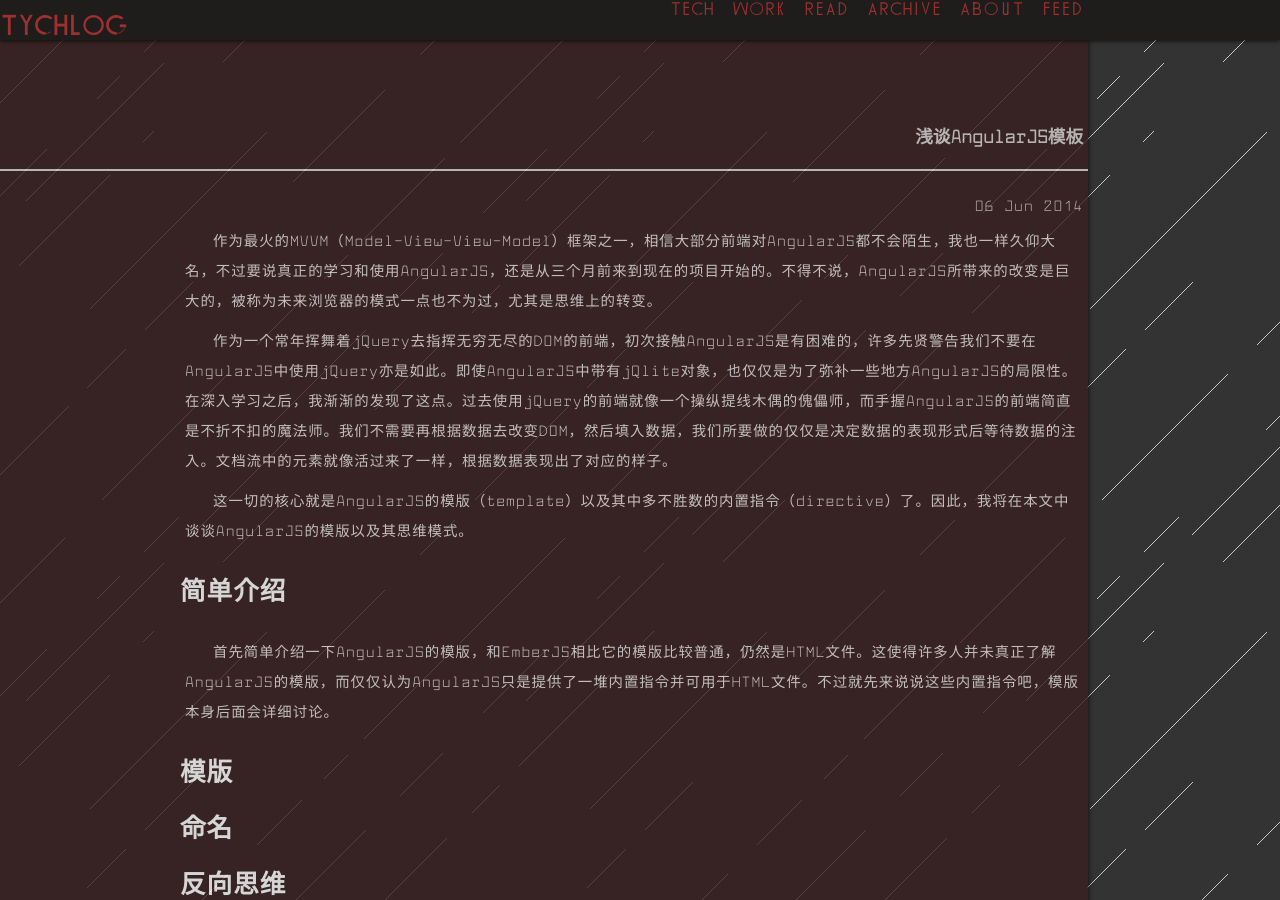
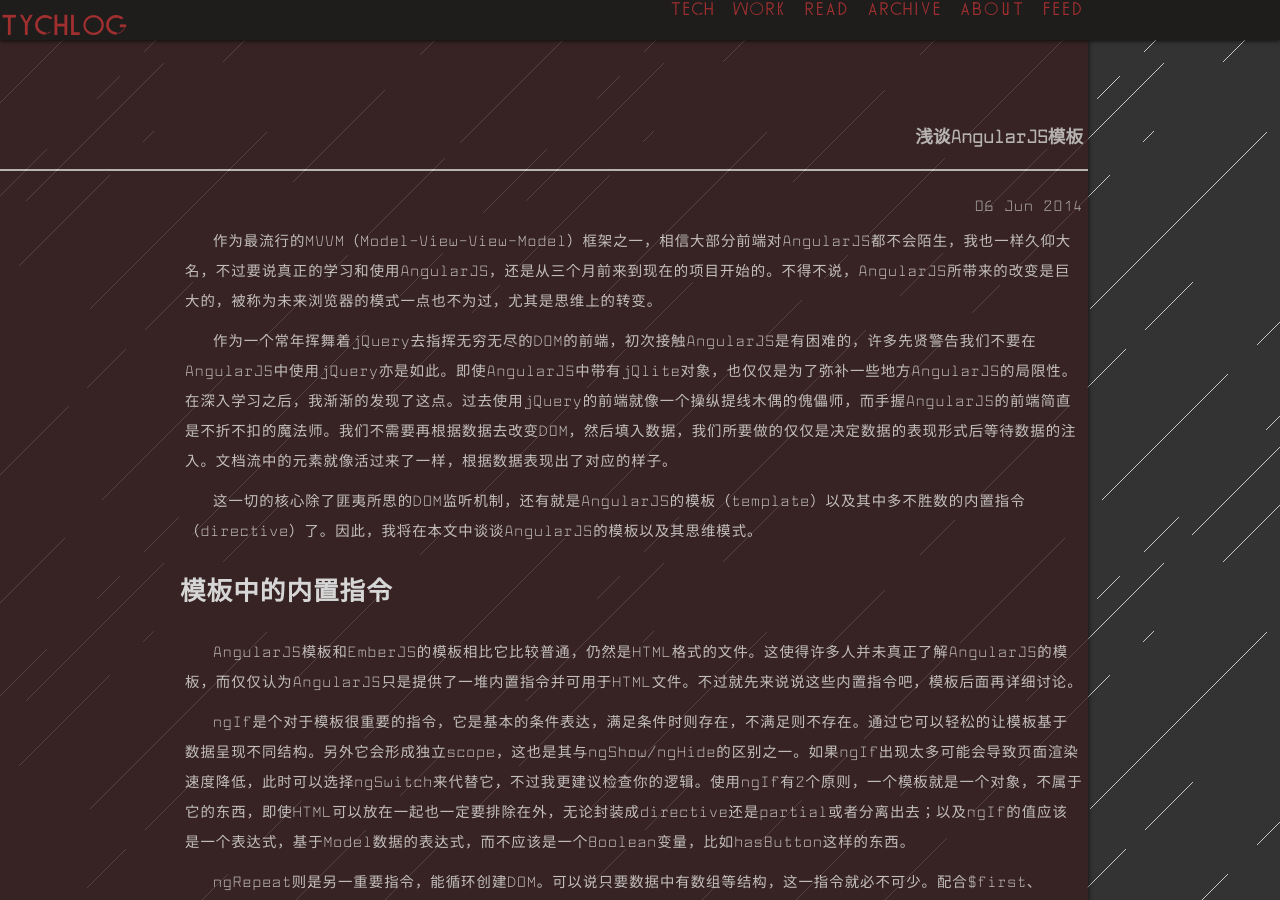
Before and after one commit to tychio/old_blog, a Jekyll site: the page built from _posts/2014-06-06-template-of-angularjs.md, in a window 1280 px wide and 900 px high. Built offline with Jekyll 4.4.1, drawn with Linux system fonts in a browser that asks for light colours; Markdown is read by kramdown in place of the engine named in the settings; comment, search, counter and statistics services are not loaded; some of the changed text lies outside the part shown.

Commit message:
change title and write first part

```diff
--- a/_posts/2014-06-06-template-of-angularjs.md
+++ b/_posts/2014-06-06-template-of-angularjs.md
@@ -5,19 +5,22 @@
 category: Tech
 ---
 
-作为最火的MVVM（Model-View-View-Model）框架之一，相信大部分前端对AngularJS都不会陌生，我也一样久仰大名，不过要说真正的学习和使用AngularJS，还是从三个月前来到现在的项目开始的。不得不说，AngularJS所带来的改变是巨大的，被称为未来浏览器的模式一点也不为过，尤其是思维上的转变。
+作为最流行的MVVM（Model-View-View-Model）框架之一，相信大部分前端对AngularJS都不会陌生，我也一样久仰大名，不过要说真正的学习和使用AngularJS，还是从三个月前来到现在的项目开始的。不得不说，AngularJS所带来的改变是巨大的，被称为未来浏览器的模式一点也不为过，尤其是思维上的转变。
 
 作为一个常年挥舞着jQuery去指挥无穷无尽的DOM的前端，初次接触AngularJS是有困难的，许多先贤警告我们不要在AngularJS中使用jQuery亦是如此。即使AngularJS中带有jQlite对象，也仅仅是为了弥补一些地方AngularJS的局限性。在深入学习之后，我渐渐的发现了这点。过去使用jQuery的前端就像一个操纵提线木偶的傀儡师，而手握AngularJS的前端简直是不折不扣的魔法师。我们不需要再根据数据去改变DOM，然后填入数据，我们所要做的仅仅是决定数据的表现形式后等待数据的注入。文档流中的元素就像活过来了一样，根据数据表现出了对应的样子。
 
-这一切的核心就是AngularJS的模版（template）以及其中多不胜数的内置指令（directive）了。因此，我将在本文中谈谈AngularJS的模版以及其思维模式。
+这一切的核心除了匪夷所思的DOM监听机制，还有就是AngularJS的模板（template）以及其中多不胜数的内置指令（directive）了。因此，我将在本文中谈谈AngularJS的模板以及其思维模式。
 <!-- more -->
 
-### 简单介绍
+### 模板中的内置指令
 
-首先简单介绍一下AngularJS的模版，和EmberJS相比它的模版比较普通，仍然是HTML文件。这使得许多人并未真正了解AngularJS的模版，而仅仅认为AngularJS只是提供了一堆内置指令并可用于HTML文件。不过就先来说说这些内置指令吧，模版本身后面会详细讨论。
+AngularJS模板和EmberJS的模板相比它比较普通，仍然是HTML格式的文件。这使得许多人并未真正了解AngularJS的模板，而仅仅认为AngularJS只是提供了一堆内置指令并可用于HTML文件。不过就先来说说这些内置指令吧，模板后面再详细讨论。
+
+ngIf是个对于模板很重要的指令，它是基本的条件表达，满足条件时则存在，不满足则不存在。通过它可以轻松的让模板基于数据呈现不同结构。另外它会形成独立scope，这也是其与ngShow/ngHide的区别之一。如果ngIf出现太多可能会导致页面渲染速度降低，此时可以选择ngSwitch来代替它，不过我更建议检查你的逻辑。使用ngIf有2个原则，一个模板就是一个对象，不属于它的东西，即使HTML可以放在一起也一定要排除在外，无论封装成directive还是partial或者分离出去；以及ngIf的值应该是一个表达式，基于Model数据的表达式，而不应该是一个Boolean变量，比如hasButton这样的东西。
+
+ngRepeat则是另一重要指令，能循环创建DOM。可以说只要数据中有数组等结构，这一指令就必不可少。配合$first、$last、$index、$middle、$even以及$odd这样的索引变量，使得ngRepeat可以创造出任何形式的列表。
 
 
 
-### 模版
-### 命名
-### 反向思维
+### 真正的页面只有一个
+### 反向思维的命名
```
